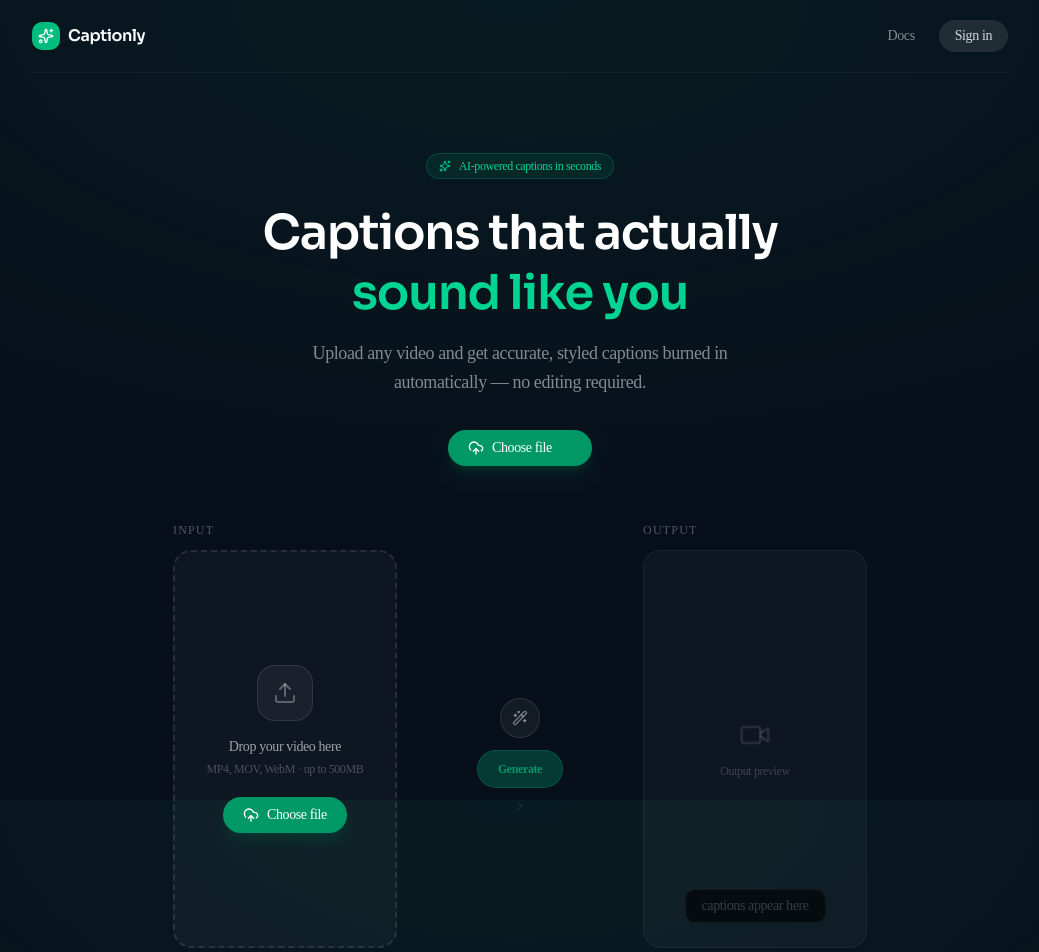
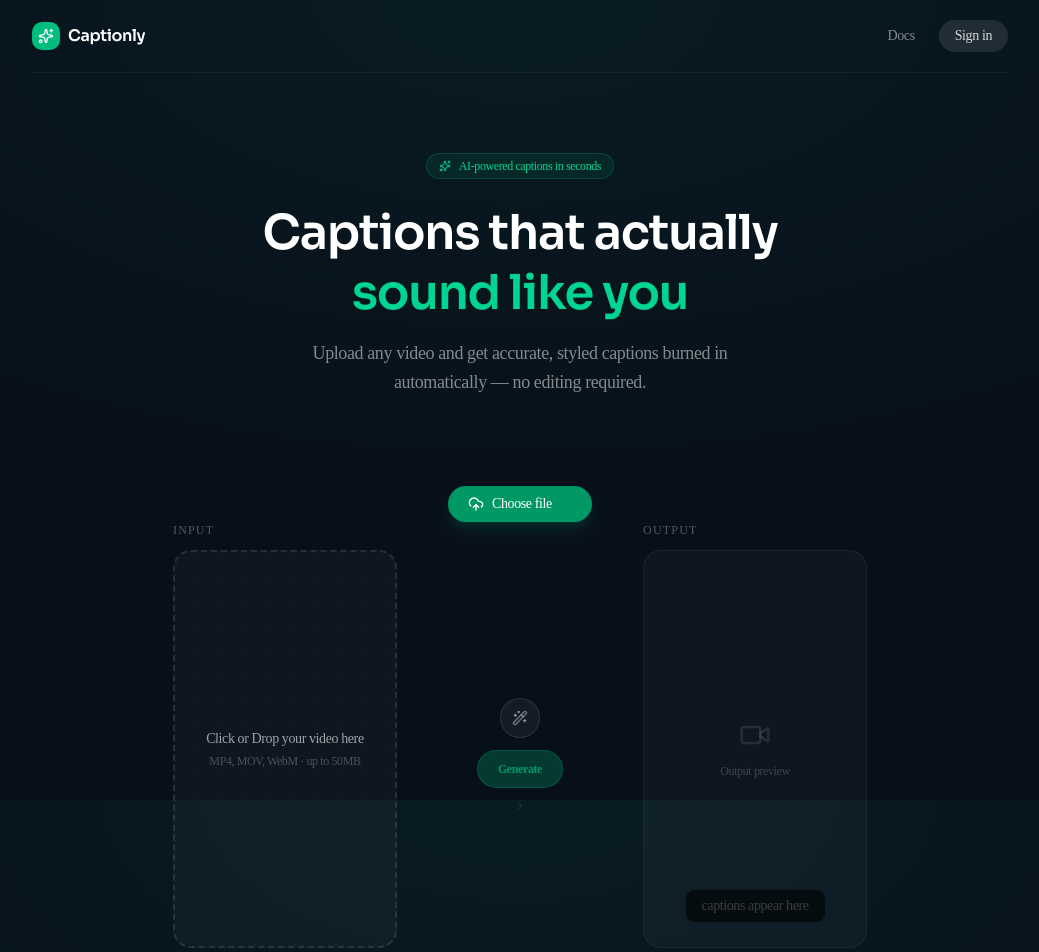
Before and after one commit to maheshwarikartik1902-droid/Captionly, a Next.js app: page / in a window 1280 px wide. Shown: the top 952 px of the page, without its empty margins (120-1159 px from the left). Built offline with nearby package versions, Linux system fonts and the light colour scheme.

Commit message:
drag n drop functionality

```diff
--- a/package.json
+++ b/package.json
@@ -9,6 +9,7 @@
     "lint": "eslint"
   },
   "dependencies": {
+    "@uploadthing/react": "^7.3.3",
     "axios": "^1.15.0",
     "class-variance-authority": "^0.7.1",
     "clsx": "^2.1.1",
@@ -18,9 +19,11 @@
     "radix-ui": "^1.4.3",
     "react": "19.2.4",
     "react-dom": "19.2.4",
+    "react-dropzone": "^15.0.0",
     "shadcn": "^4.2.0",
     "tailwind-merge": "^3.5.0",
-    "tw-animate-css": "^1.4.0"
+    "tw-animate-css": "^1.4.0",
+    "uploadthing": "^7.7.4"
   },
   "devDependencies": {
     "@tailwindcss/postcss": "^4",
--- a/src/app/page.jsx
+++ b/src/app/page.jsx
@@ -30,8 +30,6 @@ export default function Home() {
         <p className="text-white/50 text-lg max-w-md mx-auto leading-relaxed">
           Upload any video and get accurate, styled captions burned in automatically — no editing required.
         </p>
-
-        <UploadFile />
       </section>
 
       <Demosection />
--- a/src/components/Demosection.jsx
+++ b/src/components/Demosection.jsx
@@ -1,19 +1,103 @@
-import React from 'react'
+"use client";
+import React, { useState } from 'react'
 import { WandSparklesIcon, UploadCloudIcon, VideoIcon, ChevronRightIcon, CheckIcon } from "lucide-react";
 import { UploadIcon } from "@/components/ui/upload-icon";
+import axios from 'axios';
+import { useDropzone } from 'react-dropzone'
 
 
 const Demosection = () => {
+
+    // CORRECT - no spaces
+    const [preview, setPreview] = useState(null);
+    const [file, setFile] = useState(null);
+
+    const upload = async (e) => {
+        e.preventDefault();
+        console.log(e);
+        const files = e.target.files;
+        if (files.length > 0) {
+            const file = files[0];
+            setPreview(URL.createObjectURL(file));
+            setFile(file);
+            try {
+                const res = await axios.postForm("/api/upload", { file });
+
+                console.log(res.data);
+            } catch (error) {
+                console.error("Upload failed:", error);
+                setPreview(null);
+                setFile(null);
+            }
+        }
+    };
+
+
+    const { getRootProps, getInputProps, isDragActive } = useDropzone({
+        maxFiles: 1,
+        accept: {
+            'video/mp4': ['.mp4'],
+            'video/quicktime': ['.mov'],
+            'video/webm': ['.webm']
+        },
+        onDrop: async (acceptedFiles) => {
+            const files = Array.from(acceptedFiles);
+            if (files.length > 0) {
+                const file = files[0];
+                setPreview(URL.createObjectURL(file));
+                setFile(file);
+                try {
+                    const res = await axios.postForm("/api/upload", { file });
+                    console.log(res.data);
+                } catch (error) {
+                    console.error("Upload failed:", error);
+                    setPreview(null);
+                    setFile(null);
+                }
+            }
+        }
+    })
+
     return (
-        < section className = "flex-1 pb-20" >
+
+        <div className='flex flex-col items-center justify-center'>
+
+            <label className="mt-8 px-5 py-2 w-36 rounded-full bg-emerald-600 hover:bg-emerald-500 hover:scale-95 text-white text-sm font-medium transition-discrete transition-transform flex items-center gap-2 shadow-lg shadow-emerald-900/40">
+                <UploadCloudIcon className="w-4 h-4" />
+                Choose file
+                <input
+                    type="file"
+                    onChange={upload}
+                    className="hidden"
+                    name="file-input"
+                    id="file-input"
+                    accept="video/*"
+                />
+            </label>
+
+
+            < section className="flex-1 pb-20" >
+
+
+
+
                 <div className="flex items-start justify-center gap-20">
+                    {(preview && file) ?
+                        <div className="relative rounded-2xl border-2 border-dashed flex items-center justify-center border-white/10 bg-white/3 hover:border-emerald-500/40 hover:bg-emerald-500/3 transition-all duration-300 cursor-pointer overflow-hidden "
+                            style={{ aspectRatio: "9/16", maxHeight: "420px" }}>
+                            <video
+                                src={preview}
+                                alt="preview"
 
-                {/* Upload Panel */}
-                <div className="group w-56 shrink-0">
+                            />
+                        </div>
+                        :
+                        <div className="group w-56 shrink-0" {...getRootProps()}>
                             <p className="text-xs text-white/30 uppercase tracking-widest mb-3 font-medium">Input</p>
-                    <div className="relative rounded-2xl border-2 border-dashed border-white/10 bg-white/3 hover:border-emerald-500/40 hover:bg-emerald-500/3 transition-all duration-300 cursor-pointer overflow-hidden"
+                            <div className="relative rounded-2xl border-2 border-dashed border-white/10 bg-white/3 hover:border-emerald-500/40 hover:bg-emerald-500/3 transition-all duration-300 cursor-pointer overflow-hidden "
                                 style={{ aspectRatio: "9/16", maxHeight: "420px" }}>
                                 {/* Subtle grid bg */}
+                                <input {...getInputProps()} />
                                 <div className="absolute inset-0 opacity-10"
                                     style={{
                                         backgroundImage: "linear-gradient(rgba(255,255,255,.05) 1px, transparent 1px), linear-gradient(90deg, rgba(255,255,255,.05) 1px, transparent 1px)",
@@ -21,20 +105,29 @@ const Demosection = () => {
                                     }}
                                 />
                                 <div className="absolute inset-0 flex flex-col items-center justify-center gap-4 p-6">
+
+                                    <div className="text-center">
+                                        {isDragActive ?
+                                            <div>
                                                 <div className="w-14 h-14 rounded-2xl bg-white/5 border border-white/10 flex items-center justify-center group-hover:border-emerald-500/30 group-hover:bg-emerald-500/10 transition-all duration-300">
                                                     <UploadIcon className="w-6 h-6 text-white/30 group-hover:text-emerald-400 transition-colors duration-300" />
                                                 </div>
-                            <div className="text-center">
                                                 <p className="text-white/60 text-sm font-medium mb-1">Drop your video here</p>
-                                <p className="text-white/25 text-xs">MP4, MOV, WebM · up to 500MB</p>
                                             </div>
-                            <button className="mt-1 px-5 py-2 rounded-full bg-emerald-600 hover:bg-emerald-500 text-white text-sm font-medium transition-colors flex items-center gap-2 shadow-lg shadow-emerald-900/40">
-                                <UploadCloudIcon className="w-4 h-4" />
-                                Choose file
-                            </button>
+                                            :
+                                            <div>
+                                                <p className="text-white/60 text-sm font-medium mb-1">Click or Drop your video here</p>
+                                                <p className="text-white/25 text-xs">MP4, MOV, WebM · up to 50MB</p>
+                                            </div>
+
+                                        }
+
                                     </div>
                                 </div>
                             </div>
+                        </div>
+                    }
+
 
                     {/* Arrow / Generate */}
                     <div className="flex flex-col items-center justify-center gap-3 pt-10 self-center">
@@ -42,8 +135,11 @@ const Demosection = () => {
                             <WandSparklesIcon className="w-4 h-4 text-white/40" />
                         </div>
                         <button
-                        disabled
-                        className="px-5 py-2.5 rounded-full bg-emerald-700/40 text-emerald-400/60 text-xs font-semibold border border-emerald-500/20 cursor-not-allowed whitespace-nowrap"
+                            disabled={!file}
+                            className={`px-5 py-2.5 rounded-full text-xs font-semibold border whitespace-nowrap transition-all duration-300 ${file
+                                    ? "bg-emerald-600 text-white border-emerald-500 cursor-pointer hover:bg-emerald-500 hover:scale-95"
+                                    : "bg-emerald-700/40 text-emerald-400/60 border-emerald-500/20 cursor-not-allowed"
+                                }`}
                         >
                             Generate
                         </button>
@@ -95,6 +191,7 @@ const Demosection = () => {
           </div>
         </div>*/}
             </section >
+        </div>
     )
 }
 
```
Also changed, not shown: 1 other file (tests, documents, lock files or other folders). Lines whose indentation alone changed are shown as unchanged.
